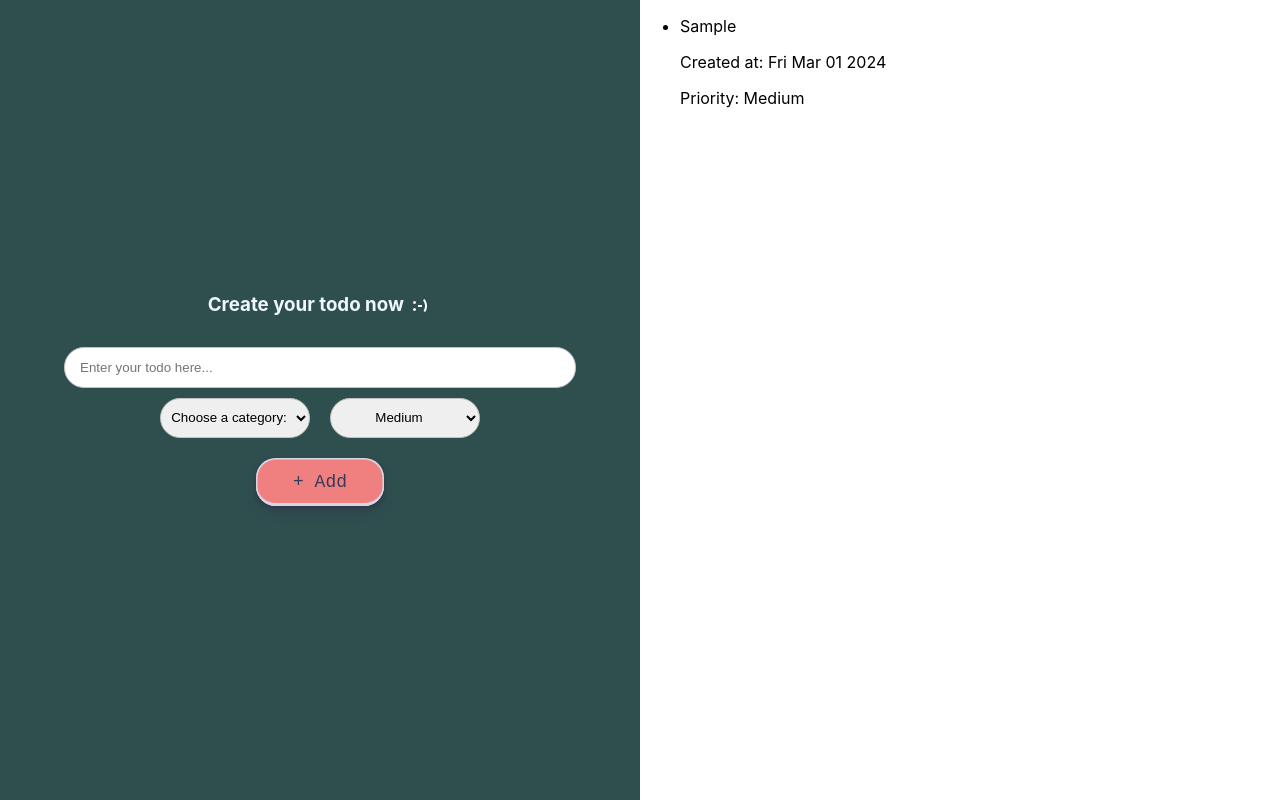
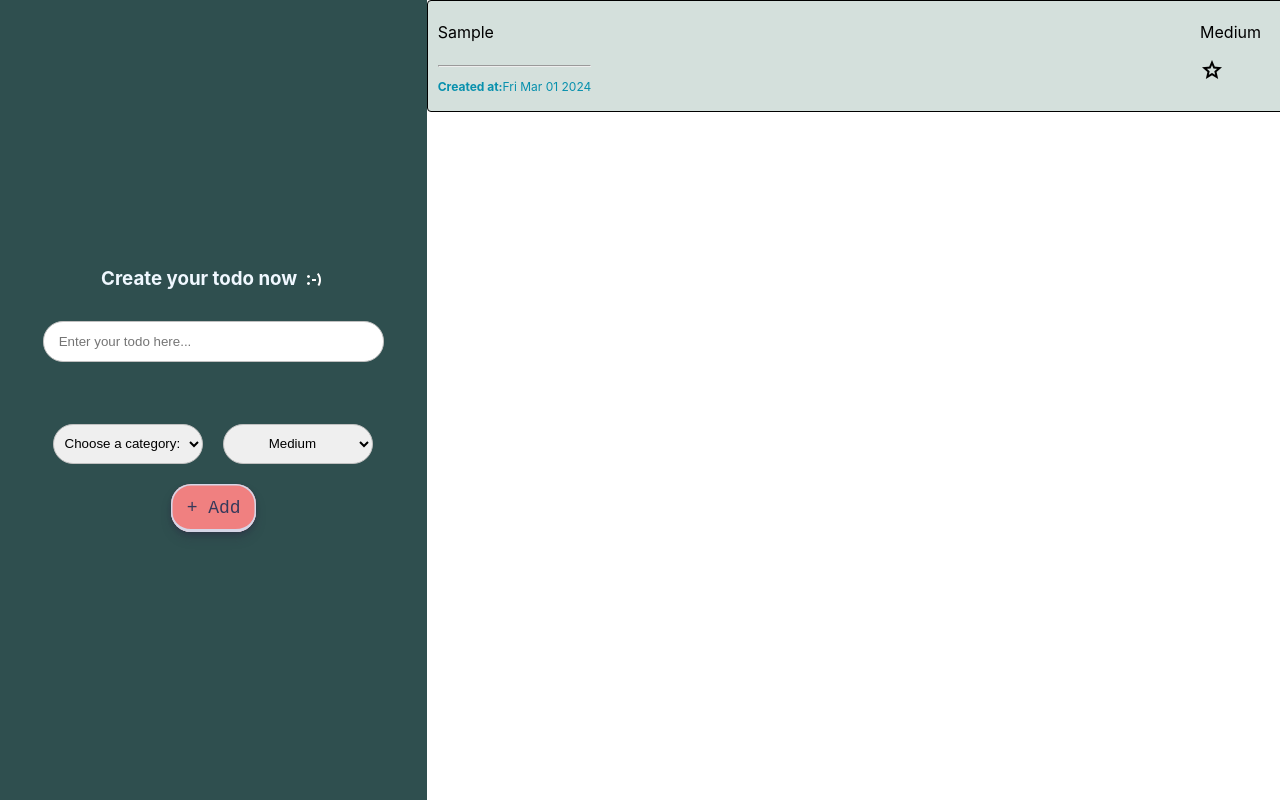
Before and after one commit to ygordantas/react_intro_todo_app, a React (Vite) app: page / in a window 1280 px wide. Both pictures are taken after typing "Sample" into the empty fields and a click on the button "+ Add". Built offline with nearby package versions, Linux system fonts and the light colour scheme.

Commit message:
added basic styles to list

```diff
--- a/index.html
+++ b/index.html
@@ -1,9 +1,13 @@
-<!doctype html>
+<!DOCTYPE html>
 <html lang="en">
   <head>
     <meta charset="UTF-8" />
     <link rel="icon" type="image/svg+xml" href="/vite.svg" />
     <meta name="viewport" content="width=device-width, initial-scale=1.0" />
+    <link
+      rel="stylesheet"
+      href="https://fonts.googleapis.com/css2?family=Material+Symbols+Outlined:opsz,wght,FILL,GRAD@24,400,0,0"
+    />
     <title>React MERN Intro</title>
   </head>
   <body>
--- a/src/components/AddTodoForm/AddTodoForm.module.css
+++ b/src/components/AddTodoForm/AddTodoForm.module.css
@@ -27,5 +27,11 @@
 
 .title img {
   vertical-align: middle;
-  filter: invert(100%) sepia(100%) saturate(1%) hue-rotate(103deg) brightness(105%) contrast(101%);
+  filter: invert(100%) sepia(100%) saturate(1%) hue-rotate(103deg)
+    brightness(105%) contrast(101%);
 }
+
+.error_message {
+  color: red;
+  font-size: 11px;
+}
--- a/src/components/AddTodoForm/AddTodoForm.tsx
+++ b/src/components/AddTodoForm/AddTodoForm.tsx
@@ -27,6 +27,9 @@ interface AddTodoFormProps {
 }
 
 const AddTodoForm = ({ onSubmit }: AddTodoFormProps): JSX.Element => {
+  //--- Form State ---//
+  const [isFormValid, setIsFormValid] = useState<boolean>(true);
+
   //--- Form Data ---//
   const [todo, setTodo] = useState<Todo>(DEFAULT_TODO_FORM_DATA);
 
@@ -74,14 +77,22 @@ const AddTodoForm = ({ onSubmit }: AddTodoFormProps): JSX.Element => {
 
   const onSubmitHandler = (event: React.FormEvent) => {
     event.preventDefault();
-    if (!todo.text) {
-      alert("Can't add an empty todo.");
+
+    if (todo.text.trim()) {
+      const newTodoToInsert = { ...todo, createdAt: new Date() };
+
+      onSubmit(newTodoToInsert);
+      setTodo(DEFAULT_TODO_FORM_DATA);
+      setIsFormValid(true);
       return;
     }
-    const newTodoToInsert = { ...todo, createdAt: new Date() };
 
-    onSubmit(newTodoToInsert);
-    setTodo(DEFAULT_TODO_FORM_DATA);
+    setTodo((currentTodo) => ({
+      ...currentTodo,
+      text: "",
+    }));
+
+    setIsFormValid(false);
   };
 
   //--- JSX ---//
@@ -94,7 +105,17 @@ const AddTodoForm = ({ onSubmit }: AddTodoFormProps): JSX.Element => {
         placeholder="Enter your todo here..."
         value={todo.text}
         onChange={onTodoTextChangeHandler}
+        required={true}
       />
+
+      <p
+        className={
+          todo.text === "" && !isFormValid ? classes.error_message : "hide"
+        }
+      >
+        This field is required!
+      </p>
+
       <div className={classes.options_container}>
         <SelectDropdown
           value={todo.category?.id ?? ""}
--- a/src/components/TextInput/TextInput.tsx
+++ b/src/components/TextInput/TextInput.tsx
@@ -6,6 +6,7 @@ interface TextInputProps {
   placeholder?: string;
   value?: string;
   disabled?: boolean;
+  required?: boolean;
 }
 
 const TextInput = ({
@@ -13,6 +14,7 @@ const TextInput = ({
   value,
   disabled,
   onChange,
+  required,
   type = "text",
 }: TextInputProps): JSX.Element => {
   return (
@@ -23,6 +25,7 @@ const TextInput = ({
         placeholder={placeholder}
         value={value}
         disabled={disabled}
+        required={required}
       />
     </div>
   );
--- /dev/null
+++ b/src/components/TodoList/TodoList.module.css
@@ -0,0 +1,48 @@
+.list {
+  width: 100%;
+  list-style-type: none;
+  margin: 0px;
+  padding: 0px;
+  overflow-x: hidden;
+  max-height: 100vh;
+}
+.item_container {
+  border: 1px solid black;
+  width: 100%;
+  border-radius: 4px;
+  margin-bottom: 10px;
+  cursor: pointer;
+  display: flex;
+  flex-direction: row;
+  padding: 5px 10px;
+  justify-content: space-between;
+  height: 100px;
+  background-color: #d4e0dc;
+}
+
+.item_container:hover {
+  background-color: antiquewhite;
+  scale: 1.01;
+  width: 97%;
+}
+
+.todo_details_container {
+  display: flex;
+  justify-content: space-between;
+  flex-direction: column;
+}
+
+.icon_container {
+  padding-right: 30px;
+}
+
+.timestamp_section {
+  font-size: 12px;
+  color: #0790ad;
+}
+
+.todo_text {
+  font-size: 16px;
+  display: block;
+  height: 300px;
+}
--- a/src/components/TodoList/TodoList.tsx
+++ b/src/components/TodoList/TodoList.tsx
@@ -1,4 +1,5 @@
 import Todo from "../../models/todo";
+import classes from "./TodoList.module.css";
 
 interface TodoListProps {
   todos: Todo[];
@@ -6,16 +7,25 @@ interface TodoListProps {
 
 const TodoList = ({ todos }: TodoListProps): JSX.Element => {
   return (
-    <ul>
+    <ul className={classes.list}>
       {todos.map((currentTodo, index) => {
         return (
-          <li key={index}>
-            <div>{currentTodo.text}</div>
-            <p>Created at: {currentTodo.createdAt?.toDateString()}</p>
-            <p>Priority: {currentTodo.priority.name}</p>
-            {currentTodo.category?.name && (
-              <p>Category: {currentTodo.category.name}</p>
-            )}
+          <li className={classes.item_container} key={index}>
+            <div className={classes.todo_details_container}>
+              <p className={classes.todo_text}>{currentTodo.text}</p>
+              <div className={classes.timestamp_section}>
+                <hr />
+                <p>
+                  <strong>Created at:</strong>
+                  {currentTodo.createdAt?.toDateString()}
+                </p>
+              </div>
+            </div>
+            <div className={classes.icon_container}>
+              <p>{currentTodo.priority.name}</p>
+              <span className="material-symbols-outlined">star</span>
+              {currentTodo.category?.name && <p>{currentTodo.category.name}</p>}
+            </div>
           </li>
         );
       })}
--- a/src/index.css
+++ b/src/index.css
@@ -13,3 +13,12 @@ body {
   min-width: 100vw;
   min-height: 100vh;
 }
+
+#root {
+  width: 100%;
+}
+
+.hide {
+  visibility: hidden;
+  display: block;
+}
```
